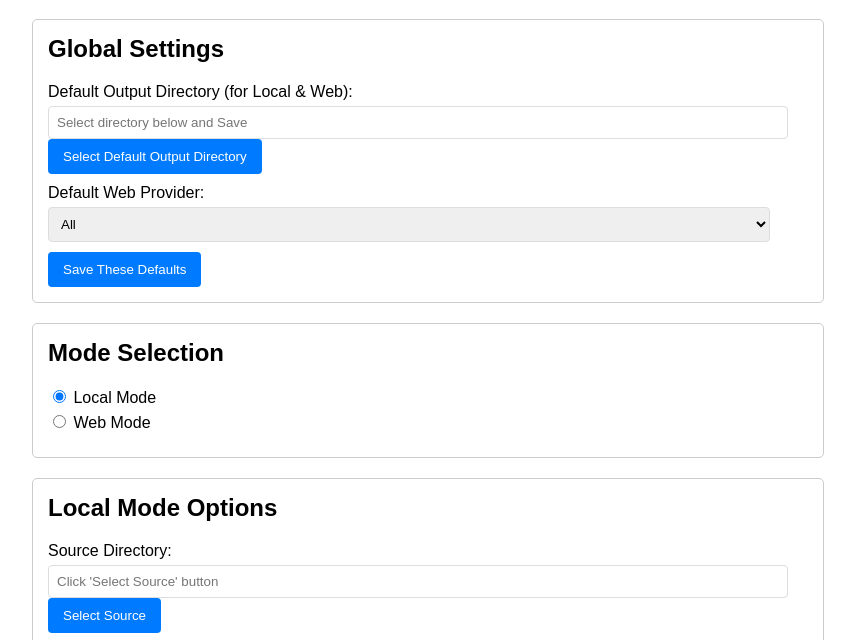
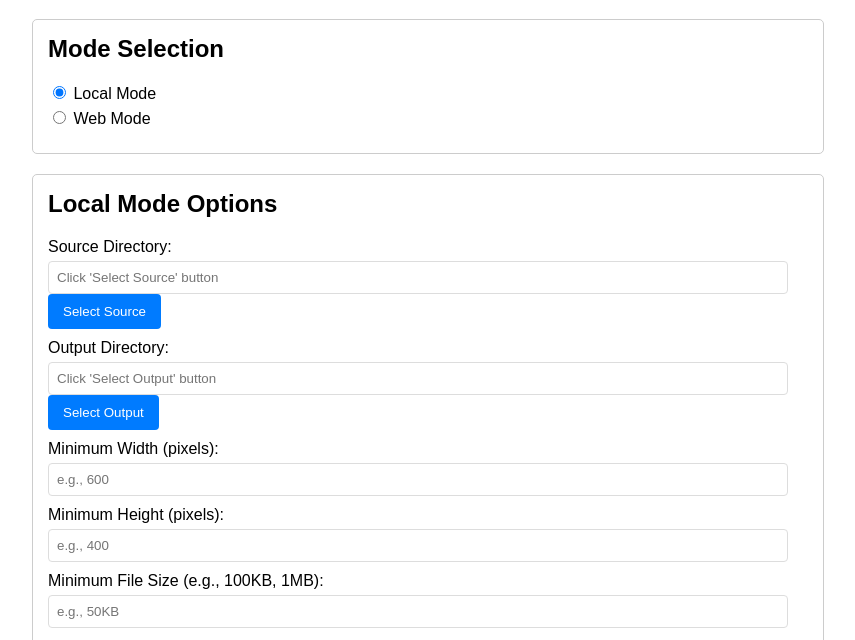
Before and after one commit to rupertgermann/image-crawler, an Electron app: page electron/index.html in a window 1280 px wide. Shown: the part 89-729 px from the top of the page, without its empty margins (212-1067 px from the left). Drawn offline with Linux system fonts and the light colour scheme; no server answers.

Commit message:
refactor: remove global settings section from main interface

```diff
--- a/electron/index.html
+++ b/electron/index.html
@@ -21,31 +21,6 @@
 <body>
     <div class="container">
         <h1>Image Crawler</h1>
-
-        <div class="section">
-            <h2>Global Settings</h2>
-            <div class="form-group">
-                <label for="globalDefaultOutputDir">Default Output Directory (for Local & Web):</label>
-                <input type="text" id="globalDefaultOutputDir" readonly placeholder="Select directory below and Save">
-                 <button id="selectGlobalDefaultOutputDirBtn">Select Default Output Directory</button>
-            </div>
-            <div class="form-group">
-                <label for="globalDefaultWebProvider">Default Web Provider:</label>
-                <select id="globalDefaultWebProvider">
-                    <option value="all">All</option>
-                    <option value="pixabay">Pixabay</option>
-                    <option value="unsplash">Unsplash</option>
-                    <option value="google">Google</option>
-                    <option value="bing">Bing</option>
-                    <option value="flickr">Flickr</option>
-                    <option value="wikimedia">Wikimedia</option>
-                    <option value="pexels">Pexels</option>
-                    <option value="freeimages">Freeimages</option>
-                    <option value="duckduckgo">DuckDuckGo</option>
-                </select>
-            </div>
-            <button id="saveGlobalSettingsBtn">Save These Defaults</button>
-        </div>
 
         <div class="section">
             <h2>Mode Selection</h2>
```
